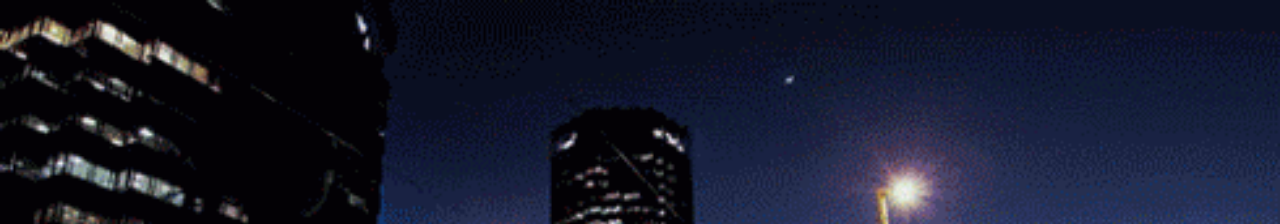
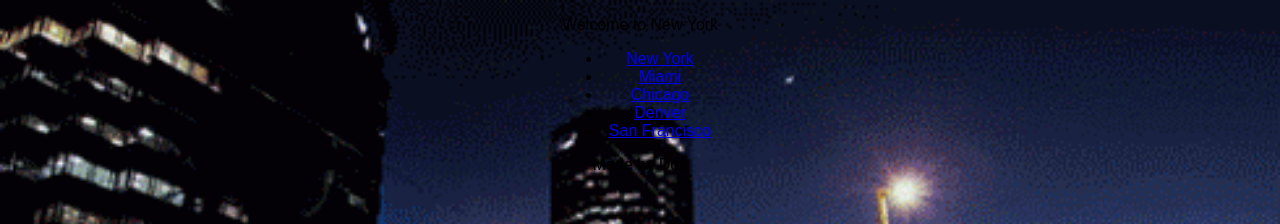
Before and after one commit to Dohv/project_3, a React (Create React App) app in the folder client/: page /Newyork in a window 1280 px wide. Shown: the top 224 px of the page. Built offline with nearby package versions, Linux system fonts and the light colour scheme; no server answers.

Commit message:
routes footer and nav

```diff
--- a/client/src/App.js
+++ b/client/src/App.js
@@ -1,12 +1,19 @@
 import React, { Component } from 'react';
 import {
   BrowserRouter as Router,
-  Route,
+  Route, Link,
 } from 'react-router-dom';
 import './App.css';
 import Logon from './components/Logon';
 
 //import Header from './components/Header';
+import Footer from './components/Footer';
+import NY from './components/NY';
+import SF from './components/SF';
+import DE from './components/DE';
+import CI from './components/CI';
+import MI from './components/MI';
+
 
 class App extends Component {
   constructor(props) {
@@ -30,7 +37,6 @@ class App extends Component {
       .then((res) => {
         return res.json()
       }).then((resJson) => {
-        console.log(resJson.data.cities);
         this.setState({
           cityData: resJson.data.cities,
           name: '',
@@ -40,33 +46,42 @@ class App extends Component {
   }
 
    handleFormChange(event) {
+     console.log(event.target.name.value);
+     console.log(event.target.city.value);
      event.preventDefault();
-     console.log(this.state.name);
-     console.log(this.state.currCity);
     this.setState({
-      name: event.target.value,
+      name: event.target.name.value,
       currCity: event.target.city.value,
     });
    }
 
 
+
+
+
   render() {
     return (
+       <Router>
           <div className="App">
-
+            {/*
             <Logon
               handleFormChange={this.handleFormChange}
               cities={this.state.cityData}
             />
-        {/*
-        <NY name={this.name}/>
-        <SF name={this.name}/>
-        <CI name={this.name}/>
-        <DE name={this.name}/>
-        <MI name={this.name}/>
               <Header cityData={this.state.cityData} />
           */}
+              <main>
+                {/*<Route path="/" component={Logon} />*/}
+                <Route exact path="/" render={() => <Logon handleFormChange={this.handleFormChange} cities={this.state.cityData}  />} />
+                <Route exact path="/Newyork" component={NY} />
+                <Route exact path="/Sanfrancisco" component={SF} />
+                <Route exact path="/Chicago" component={CI} />
+                <Route exact path="/Miami" component={MI} />
+                <Route exact path="/Denver" component={DE} />
+              </main>
+            <Footer />
         </div>
+      </Router>
     );
   }
 }
--- /dev/null
+++ b/client/src/components/Footer.js
@@ -0,0 +1,15 @@
+import React, { Component } from 'react';
+import Nav from './Nav';
+
+class Footer extends Component {
+  render() {
+    return (
+      <div>
+        <Nav />
+        <p>Made by Dov</p>
+      </div>
+    );
+  };
+}
+
+export default Footer;
--- a/client/src/components/Logon.js
+++ b/client/src/components/Logon.js
@@ -1,12 +1,9 @@
 import React, { Component } from 'react';
 import '../App.css';
-//import Cities from './Cities';
-//import Name from './Name';
 
 class Logon extends Component {
 
   render () {
-    console.log(this.props);
     return (
       <div id='login'>
         <form id='login-form' onSubmit={this.props.handleFormChange}>
--- a/client/src/components/NY.js
+++ b/client/src/components/NY.js
@@ -0,0 +1,12 @@
+import React, { Component } from 'react';
+
+
+class NY extends Component {
+  render() {
+    return (
+      <p>Welcome to New York</p>
+    );
+  };
+}
+
+export default NY;
--- a/client/src/components/Nav.js
+++ b/client/src/components/Nav.js
@@ -0,0 +1,21 @@
+import React, { Component } from 'react';
+
+import { Link } from 'react-router-dom';
+
+class Nav extends Component {
+  render() {
+    return (
+      <nav>
+        <ul>
+          <li><Link to="/Newyork">New York</Link></li>
+          <li><Link to="/Miami">Miami</Link></li>
+          <li><Link to="/Chicago">Chicago</Link></li>
+          <li><Link to="/Denver">Denver</Link></li>
+          <li><Link to="/Sanfrancisco">San Francisco</Link></li>
+        </ul>
+      </nav>
+    );
+  };
+}
+
+export default Nav;
```
Lines whose indentation alone changed are shown as unchanged.
